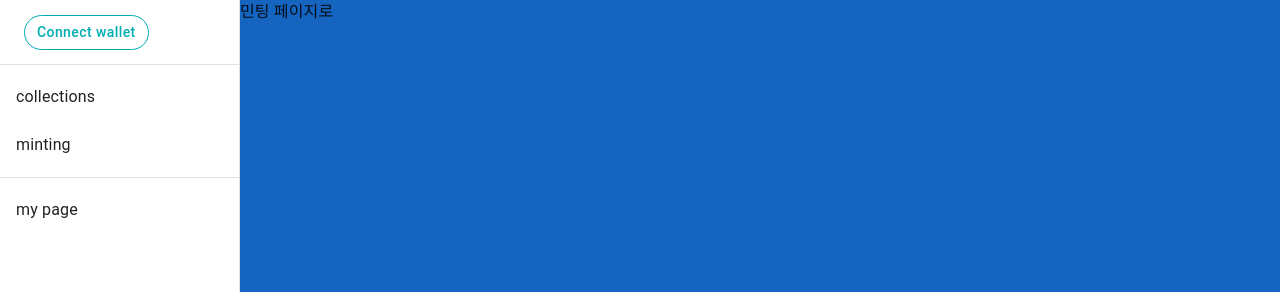
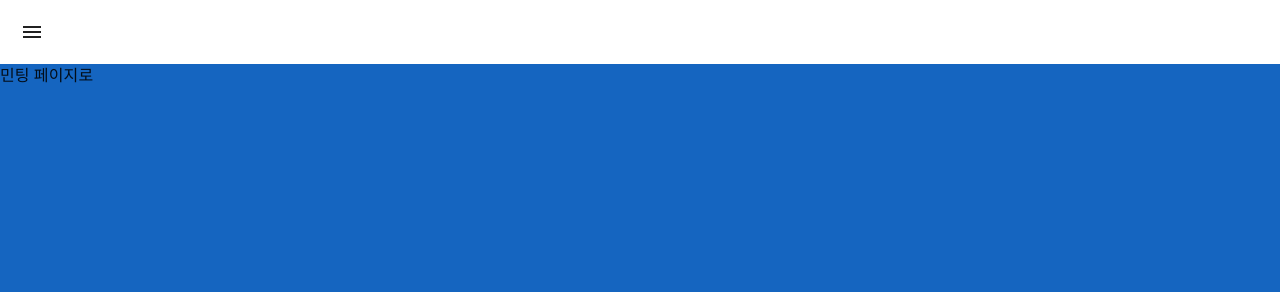
Before and after one commit to codestates/BTAdAppProject-07, a Next.js app in the folder nextjs/moveshop/: page / in a window 1280 px wide. Shown: the top 292 px of the page. Built offline with nearby package versions, Linux system fonts and the light colour scheme.

Commit message:
#14 네비게이션, 월렛 연결 정리

```diff
--- a/nextjs/moveshop/components/navbar.tsx
+++ b/nextjs/moveshop/components/navbar.tsx
@@ -1,43 +1,65 @@
+import React, {useEffect, useState} from "react";
 import {
   Box,
   Button,
   Divider,
   Drawer,
+  IconButton,
   List,
   ListItem,
   ListItemButton,
   ListItemText,
-    styled,
   Toolbar
 } from "@mui/material";
-import CssBaseline from "@mui/material/CssBaseline";
+import MenuIcon from '@mui/icons-material/Menu';
+import AccountBalanceWalletIcon from '@mui/icons-material/AccountBalanceWallet';
+import {useRecoilState} from "recoil";
+import {AddressState, PublicKeyState} from "../states/recoilState"
+import {connectWallet, disconnectWallet} from "../utils/wallet"
+
 
 const drawerWidth = 240;
 
 export default function Navbar() {
-    const BootstrapButton = styled(Button)({
-        boxShadow: 'none',
-        textTransform: 'none',
-        padding: '6px 12px',
-        border: '1px solid',
-        borderRadius: '100px',
-        lineHeight: 1.5,
-        borderColor: '#00adb2',
-        backgroundColor: 'transparent',
-        color: '#00adb2',
-        '&:hover': {
-            borderColor: '#0062cc',
-            boxShadow: 'none',
-        },
-        '&:active': {
-            boxShadow: 'none',
-            borderColor: '#005cbf',
-        },
-        '&:focus': {
-            boxShadow: '0 0 0 0.2rem rgba(0,123,255,.5)',
-        },
+  const [open, setOpen] = useState(false)
+  const [isLogin, setIsLogin] = useState(false)
+  // recoil에서 state 값 가져오기
+  const [publicKey, setPublicKeyState] = useRecoilState(PublicKeyState)
+  const [address, setAddressState] = useRecoilState(AddressState)
+
+  useEffect(() => {
+    const publicKeyLocalstorage = localStorage.getItem('publicKey')
+    const addressLocalStorage = localStorage.getItem('address')
+    setPublicKeyState(publicKeyLocalstorage)
+    setAddressState(addressLocalStorage)
+    setIsLogin(!!publicKey)
+  }, [isLogin])
+
+  const handleDrawer = () => {
+    setOpen(!open);
+  };
+
+  const handleConnectWallet = () => {
+    if (!isLogin) {
+      connectWallet().then(
+        result => {
+          const {publicKey, address} = result
+          setPublicKeyState(publicKey)
+          setAddressState(address)
+          setIsLogin(true)
         })
+        .catch(e => {
+          console.log('connect wallet error')
+          console.log(e)
+        })
+    } else {
+      disconnectWallet().then(() => {
+        setIsLogin(false)
+      })
+        .catch(e => console.log(e))
+    }
 
+  }
 
   // api에서 메뉴 받아오기
   const menu = {
@@ -47,62 +69,75 @@ export default function Navbar() {
         auth: false,
         text: 'collections',
       },
-            {
-                id: 2,
-                auth: false,
-                text: 'minting',
-            }
     ],
     'personal': [
       {
         id: 3,
         auth: true,
         text: 'my page',
+      },
+      {
+        id: 4,
+        auth: true,
+        text: 'create NFT',
       }
     ],
   }
 
   return (
     <>
-            <Box sx={{ display: 'flex' }}>
-                <CssBaseline />
+      <Toolbar>
+        <IconButton
+          color="inherit"
+          aria-label="open drawer"
+          onClick={handleDrawer}
+          edge="start"
+          sx={{mr: 2, ...(open && {display: 'none'})}}
+        >
+          <MenuIcon/>
+        </IconButton>
+      </Toolbar>
       <Drawer
-                    sx={{
-                        width: drawerWidth,
-                        flexShrink: 0,
-                        '& .MuiDrawer-paper': {
-                            width: drawerWidth,
-                            boxSizing: 'border-box',
-                        },
-                    }}
-                    variant="permanent"
         anchor="left"
+        open={open}
+        onClose={handleDrawer}
       >
-                    <Toolbar>
-                        <BootstrapButton variant="contained">Connect wallet</BootstrapButton>
-                    </Toolbar>
-                    <Divider />
+        <Box
+          sx={{width: drawerWidth}}
+          role="presentation"
+          onClick={handleDrawer}
+        >
           <List>
+            <ListItem>
+              <Button
+                variant={'outlined'}
+                startIcon={<AccountBalanceWalletIcon/>}
+                fullWidth={true}
+                onClick={handleConnectWallet}
+              >
+                {isLogin? 'Disconnect' : 'Connect'}
+              </Button>
+            </ListItem>
             {menu.default.map(menu => (
               <ListItem key={menu.id} disablePadding>
                 <ListItemButton>
-                                    <ListItemText primary={menu.text} />
+                  <ListItemText primary={menu.text}/>
                 </ListItemButton>
               </ListItem>
             ))}
           </List>
-                    <Divider />
+          <Divider/>
           <List>
-                        {menu.personal.map( menu => (
+            {menu.personal.map(menu => (
               <ListItem key={menu.id} disablePadding>
                 <ListItemButton>
-                                    <ListItemText primary={menu.text} />
+                  <ListItemText primary={menu.text}/>
                 </ListItemButton>
               </ListItem>
             ))}
           </List>
+        </Box>
       </Drawer>
-            </Box>
     </>
   )
 }
--- a/nextjs/moveshop/package.json
+++ b/nextjs/moveshop/package.json
@@ -9,6 +9,7 @@
     "lint": "next lint"
   },
   "dependencies": {
+    "@emotion/react": "^11.10.4",
     "@emotion/styled": "^11.10.4",
     "@mui/icons-material": "^5.10.9",
     "@mui/material": "^5.10.11",
@@ -18,8 +19,8 @@
     "next": "12.3.1",
     "react": "18.2.0",
     "react-dom": "18.2.0",
-    "styled-components": "^5.3.6",
-    "@emotion/react": "^11.10.4"
+    "recoil": "^0.7.6",
+    "styled-components": "^5.3.6"
   },
   "devDependencies": {
     "@types/node": "18.11.5",
--- a/nextjs/moveshop/pages/_app.tsx
+++ b/nextjs/moveshop/pages/_app.tsx
@@ -1,16 +1,17 @@
 import '../styles/globals.css'
-import type { AppProps } from 'next/app'
+import type {AppProps} from 'next/app'
 import CssBaseline from "@mui/material/CssBaseline";
 import Layout from "../components/layout";
+import {RecoilRoot} from "recoil";
 
-function MyApp({ Component, pageProps }: AppProps) {
+function MyApp({Component, pageProps}: AppProps) {
   return (
-      <>
-        <CssBaseline/>
-          <Layout>
-              <Component {...pageProps} />
-          </Layout>
-      </>
+    <RecoilRoot>
+      <CssBaseline/>
+      <Layout>
+        <Component {...pageProps} />
+      </Layout>
+    </RecoilRoot>
   )
 }
 
--- /dev/null
+++ b/nextjs/moveshop/states/recoilState.ts
@@ -0,0 +1,11 @@
+import {atom} from 'recoil'
+
+export const PublicKeyState = atom({
+  key: 'publicKey',
+  default: ''
+})
+
+export const AddressState = atom({
+  key: 'address',
+  default: ''
+})
--- a/nextjs/moveshop/styles/Home.module.css
+++ b/nextjs/moveshop/styles/Home.module.css
@@ -2,5 +2,5 @@
 }
 
 .main{
-  padding-left: 240px;
+
 }
--- /dev/null
+++ b/nextjs/moveshop/utils/wallet.js
@@ -0,0 +1,31 @@
+export const getAptosWallet = () => {
+  if ("aptos" in window) {
+    return window.aptos;
+  } else {
+    window.open("https://petra.app/", `_blank`);
+  }
+};
+
+export const connectWallet = async () => {
+  const wallet = getAptosWallet();
+  try {
+    const response = await wallet.connect();
+    console.log(response); // { address: string, publicKey: string }
+    localStorage.setItem('publicKey', response.publicKey)
+    localStorage.setItem('address', response.address)
+    return response
+  } catch (error) {
+    // { code: 4001, message: "User rejected the request."}
+    throw error
+  }
+};
+
+export const disconnectWallet = async () => {
+  try {
+    const wallet = getAptosWallet();
+    await wallet.disconnect();
+    localStorage.clear()
+  } catch (err) {
+    throw error
+  }
+};
```
Also changed, not shown: 1 other file (tests, documents, lock files or other folders). Lines whose indentation alone changed are shown as unchanged.
